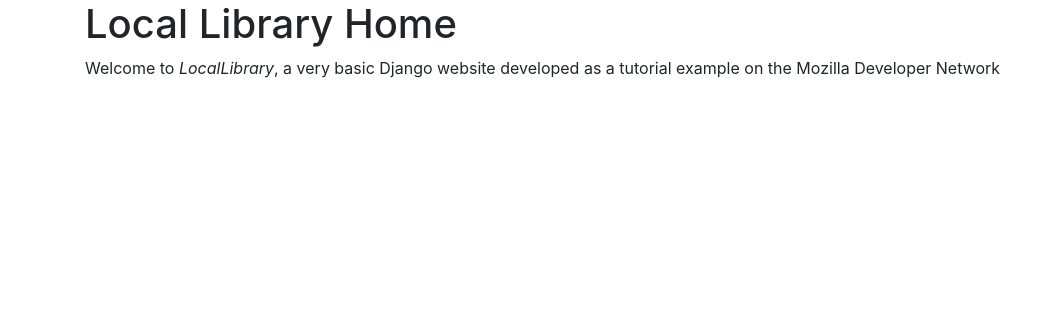
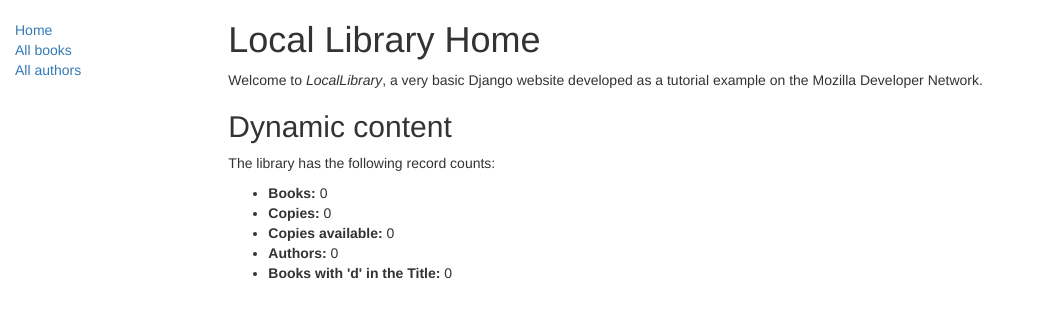
Before and after one commit to valek-yakub/mozzila_django_project, a Django app: page /catalog/ in a window 1280 px wide. Shown: the top 318 px of the page, without its empty margins (0-1047 px from the left). Run offline with Django 3.2, Linux system fonts and the light colour scheme; data that the repository does not hold is empty; some libraries are stand-ins or nearby versions.

Commit message:
Added static files: css, Set teplates and home page.

```diff
--- a/locallibrary/catalog/models.py
+++ b/locallibrary/catalog/models.py
@@ -26,11 +26,11 @@ class Book(models.Model):
                             unique=True,
                             help_text='13 Character '
                                       '<a href="https://www.isbn-international.org/content/what-isbn">ISBN number</a>')
-    genre = models.ManyToManyField("Genre", help_text="Select a genre for this book.")
+    genre = models.ManyToManyField("catalog.Genre", help_text="Select a genre for this book.")
     # ManyToManyField used because genre can contain many books. Books can cover many genres.
     # Genre class has already been defined so we can specify the object above.
 
-    languages = models.ForeignKey("Language", on_delete=models.SET_NULL, null=True,
+    languages = models.ForeignKey("catalog.Language", on_delete=models.SET_NULL, null=True,
                                   help_text="Select a language for this book")
 
     # languages = models.ManyToManyField("Language", help_text="Select a language for this book.")
--- /dev/null
+++ b/locallibrary/catalog/static/css/styles.css
@@ -0,0 +1,5 @@
+.sidebar-nav {
+    margin-top: 20px;
+    padding: 0;
+    list-style: none;
+}
--- a/locallibrary/catalog/templates/base_generic.html
+++ b/locallibrary/catalog/templates/base_generic.html
@@ -1,16 +1,38 @@
 <!DOCTYPE html>
 <html lang="en">
 <head>
-        <!-- Latest compiled and minified CSS -->
-        <!-- BOOTSTRAP 4 -->
-        <link rel="stylesheet"
-              href="https://maxcdn.bootstrapcdn.com/bootstrap/4.5.2/css/bootstrap.min.css">
+
   {% block title %}<title>Local Library</title>{% endblock %}
+  <meta charset="utf-8">
+  <meta name="viewport" content="width=device-width, initial-scale=1">
+  <link rel="stylesheet" href="https://maxcdn.bootstrapcdn.com/bootstrap/3.3.7/css/bootstrap.min.css">
+  <script src="https://ajax.googleapis.com/ajax/libs/jquery/1.12.4/jquery.min.js"></script>
+  <script src="https://maxcdn.bootstrapcdn.com/bootstrap/3.3.7/js/bootstrap.min.js"></script>
+
+  <!-- Добавление дополнительного статического CSS файла -->
+  {% load static %}
+  <link rel="stylesheet" href="{% static 'css/styles.css' %}">
 </head>
+
 <body>
-        <div class="content container">
-            {% block sidebar %}<!-- insert default navigation text for every page -->{% endblock %}
-            {% block content %}<!-- default content text (typically empty) -->{% endblock %}
+
+  <div class="container-fluid">
+
+    <div class="row">
+      <div class="col-sm-2">
+      {% block sidebar %}
+      <ul class="sidebar-nav">
+          <li><a href="{% url 'index' %}">Home</a></li>
+          <li><a href="">All books</a></li>
+          <li><a href="">All authors</a></li>
+      </ul>
+     {% endblock %}
+      </div>
+      <div class="col-sm-10 ">
+      {% block content %}{% endblock %}
+      </div>
+    </div>
+
   </div>
 </body>
 </html>
--- a/locallibrary/catalog/templates/index.html
+++ b/locallibrary/catalog/templates/index.html
@@ -1,9 +1,21 @@
 {% extends "base_generic.html" %}
+
+{% block title %}<title>Custom title</title>{% endblock %}
 
 {% block content %}
 <h1>Local Library Home</h1>
-<p>
-    Welcome to <em>LocalLibrary</em>, a very basic Django website
-    developed as a tutorial example on the Mozilla Developer Network
-</p>
+
+  <p>Welcome to <em>LocalLibrary</em>, a very basic Django website developed as a tutorial example on the Mozilla Developer Network.</p>
+
+<h2>Dynamic content</h2>
+
+  <p>The library has the following record counts:</p>
+  <ul>
+    <li><strong>Books:</strong> {{ num_books }}</li>
+    <li><strong>Copies:</strong> {{ num_instances }}</li>
+    <li><strong>Copies available:</strong> {{ num_instances_available }}</li>
+    <li><strong>Authors:</strong> {{ num_authors }}</li>
+    <li><strong>Books with 'd' in the Title:</strong> {{ num_books_lookup }}</li>
+  </ul>
+
 {% endblock %}
--- a/locallibrary/catalog/views.py
+++ b/locallibrary/catalog/views.py
@@ -18,15 +18,16 @@ def index(request):
     num_instance_available = BookInstance.objects.filter(status__exact='a').count()
     num_authors = Author.objects.count()
 
+    num_books_lookup = Book.objects.filter(title__icontains="divine").count()
+
     # Rendering HTML template 'index.html' with data are inside
     # 'context' variable.
-    return render(
-        request,
-        "index.html",
-        context={
-            'num_books': num_books,
-            'num_instances': num_instances,
-            'num_instances_available': num_instance_available,
-            'num_author': num_authors
-        }
-    )
+    context = {
+        'num_books': num_books,
+        'num_instances': num_instances,
+        'num_instances_available': num_instance_available,
+        'num_authors': num_authors,
+        'num_books_lookup': num_books_lookup
+    }
+
+    return render(request, "index.html", context)
```
Lines whose indentation alone changed are shown as unchanged.
